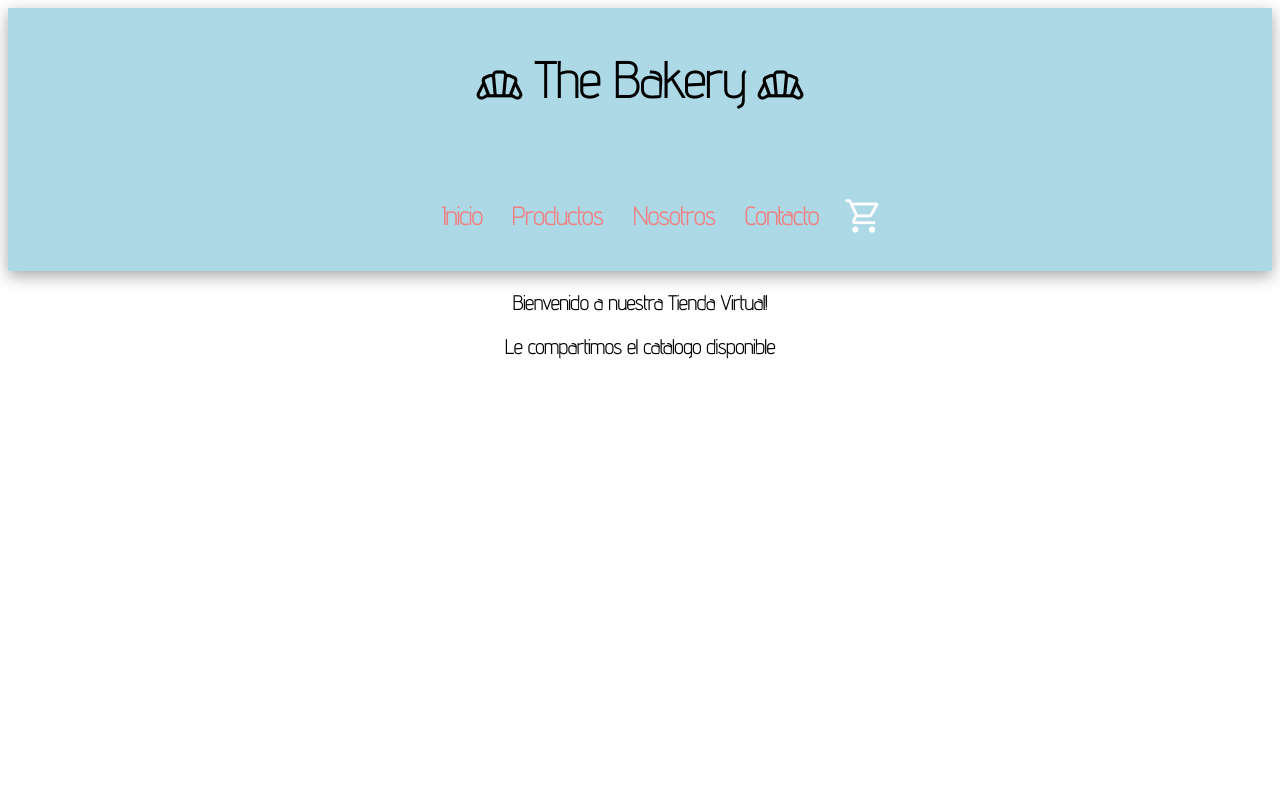
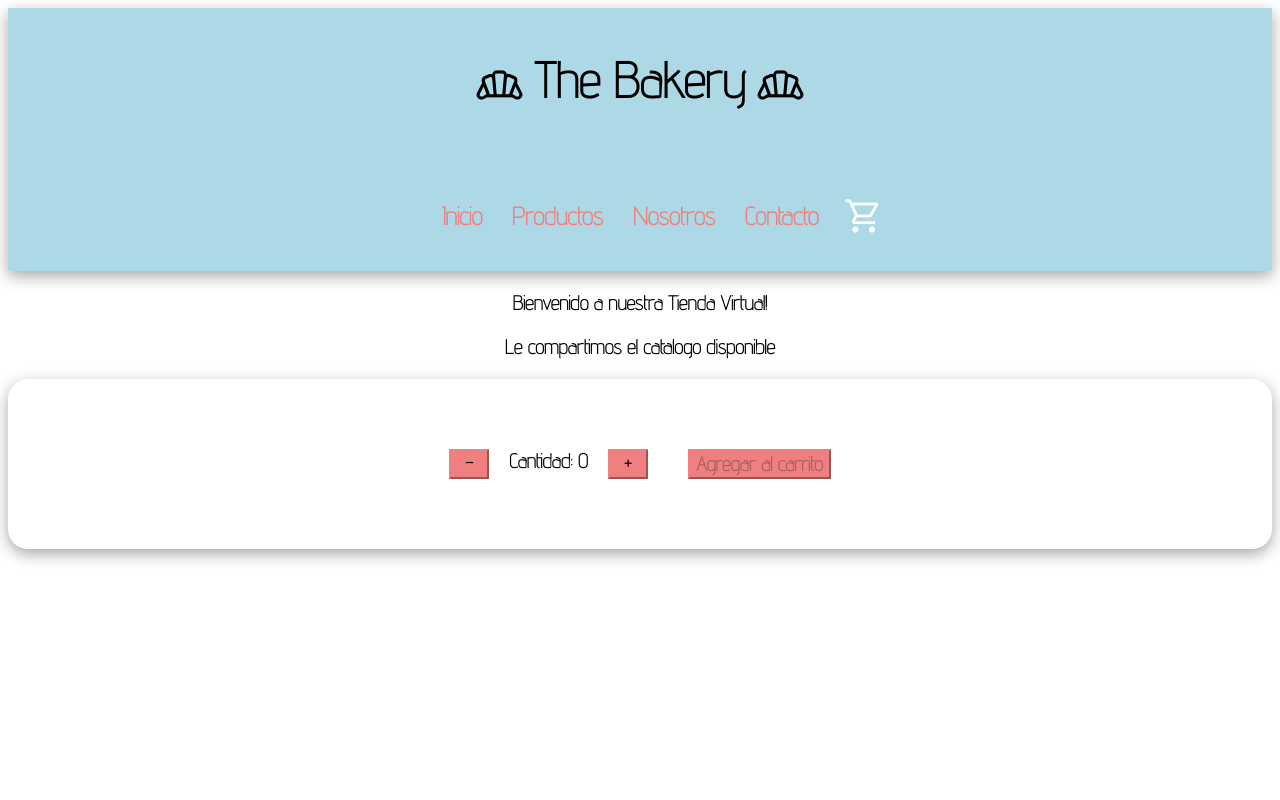
Before and after one commit to PBoschini/the-bakery, a React (Create React App) app: page / in a window 1280 px wide. Shown: the top 800 px of the page. Built offline with nearby package versions, Linux system fonts and the light colour scheme.

Commit message:
Agregando Contador

```diff
--- a/src/App.js
+++ b/src/App.js
@@ -2,13 +2,14 @@ import Header from './components/Header/Header';
 import Footer from './components/Footer/Footer';
 import Main from './components/Main/Main';
 import ItemListContainer from './components/ItemListContainer/ItemListContainer';
-
+import Counter from './components/itemCount/itemCount';
 
 const App = () => {
     return (
         <>
         <Header />
         <ItemListContainer />
+        <Counter />
         <Main />
         <Footer />
 
--- /dev/null
+++ b/src/components/itemCount/itemCount.jsx
@@ -0,0 +1,32 @@
+import React, {useState} from 'react';
+
+
+const Counter = () => {
+
+    const [count, setCount] = useState(0);
+
+    let maxStock = 8;
+
+    const sumar = () => {
+       count < maxStock ? setCount(count+1) : alert("Maximo Stock")
+    };
+
+    const restar = () => {
+        if (count > 0){
+            setCount(count-1)
+        }
+    };
+
+
+    return (
+        <div className='contador'>
+            <button onClick={restar}>-</button>
+            <p>Cantidad: {count} </p>
+            <button onClick={sumar}>+</button>
+            <button disabled={count===0}>Agregar al carrito</button>
+        </div>
+    )
+}
+
+
+export default Counter;
--- a/src/index.css
+++ b/src/index.css
@@ -86,3 +86,29 @@
     font-size: 20px;
 
 }
+
+.contador {
+    font-family: 'Advent Pro', sans-serif;
+    font-weight: bold;
+    font-size: 20px;
+    padding: 50px;
+    box-shadow: rgba(0, 0, 0, 0.35) 0px 5px 15px;
+    display: flex;
+    justify-content: center;
+    border-radius: 20px;
+
+}
+
+.contador button {
+    min-width: 40px;
+    background-color: lightcoral;
+    border-color: lightcoral;
+    margin: 20px;
+    font-family: 'Advent Pro', sans-serif;
+    font-weight: bold;
+    font-size: 20px;
+}
+
+.contador button:hover {
+    background-color: lightblue;
+}
```
